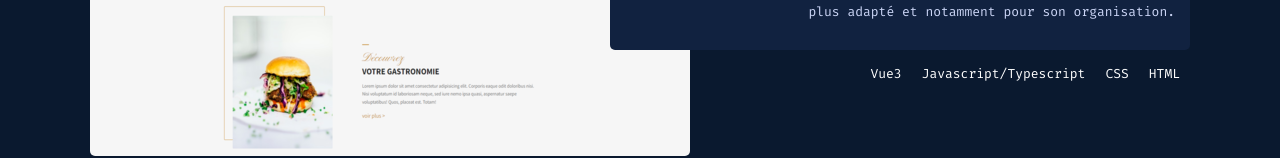
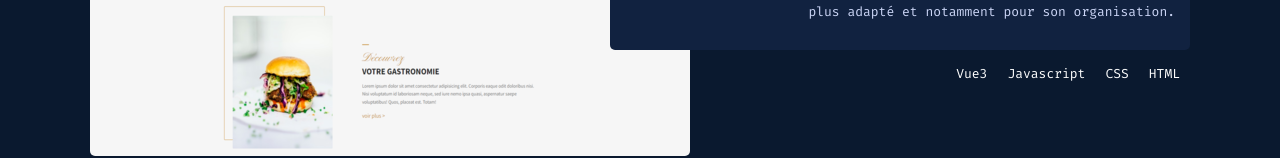
Before and after one commit to romaindemeure/Portfolio, a Vue app: page / in a window 1280 px wide. Shown: the part 2333-2491 px from the top of the page. Built offline with nearby package versions, Linux system fonts and the light colour scheme; some icons are missing.

Commit message:
modification link

```diff
--- a/src/components/PersonalProjects.vue
+++ b/src/components/PersonalProjects.vue
@@ -32,14 +32,14 @@
                             <ul class="list">
                                 <li class="listElement">HTML</li>
                                 <li class="listElement">CSS</li>
-                                <li class="listElement">Javascript/Typescript</li>
+                                <li class="listElement">Javascript</li>
                                 <li class="listElement">Vue3</li>
                             </ul>
 
                         </div>
 
                         <div class="divIconLink">
-                            <a href="" target="_blank"><ExternalLinkLine class="icon"/></a>
+                            <a href="https://restaurant-test.demeureromain.fr/" target="_blank"><ExternalLinkLine class="icon"/></a>
                             <a href="https://github.com/romaindemeure/restaurantWithVue3-Ts" target="_blank"><GithubIcon class="icon"/></a>
                         </div>
 
@@ -78,7 +78,7 @@
                         </div>
 
                         <div class="divIconLink">
-                            <a href="" target="_blank"><ExternalLinkLine class="icon"/></a>
+                            <!-- <a href="" target="_blank"><ExternalLinkLine class="icon"/></a> -->
                             <a href="https://github.com/romaindemeure/django-blog" target="_blank"><GithubIcon class="icon"/></a>
                         </div>
 
```
